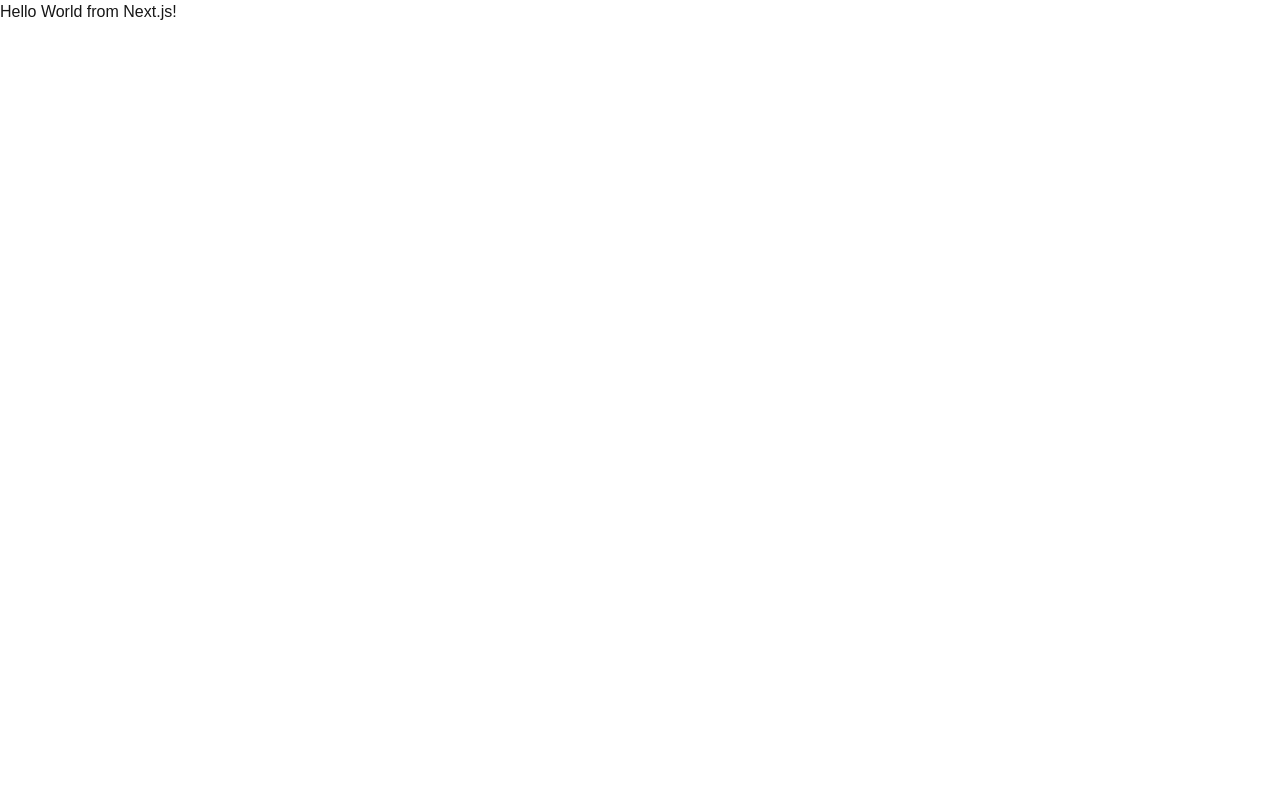
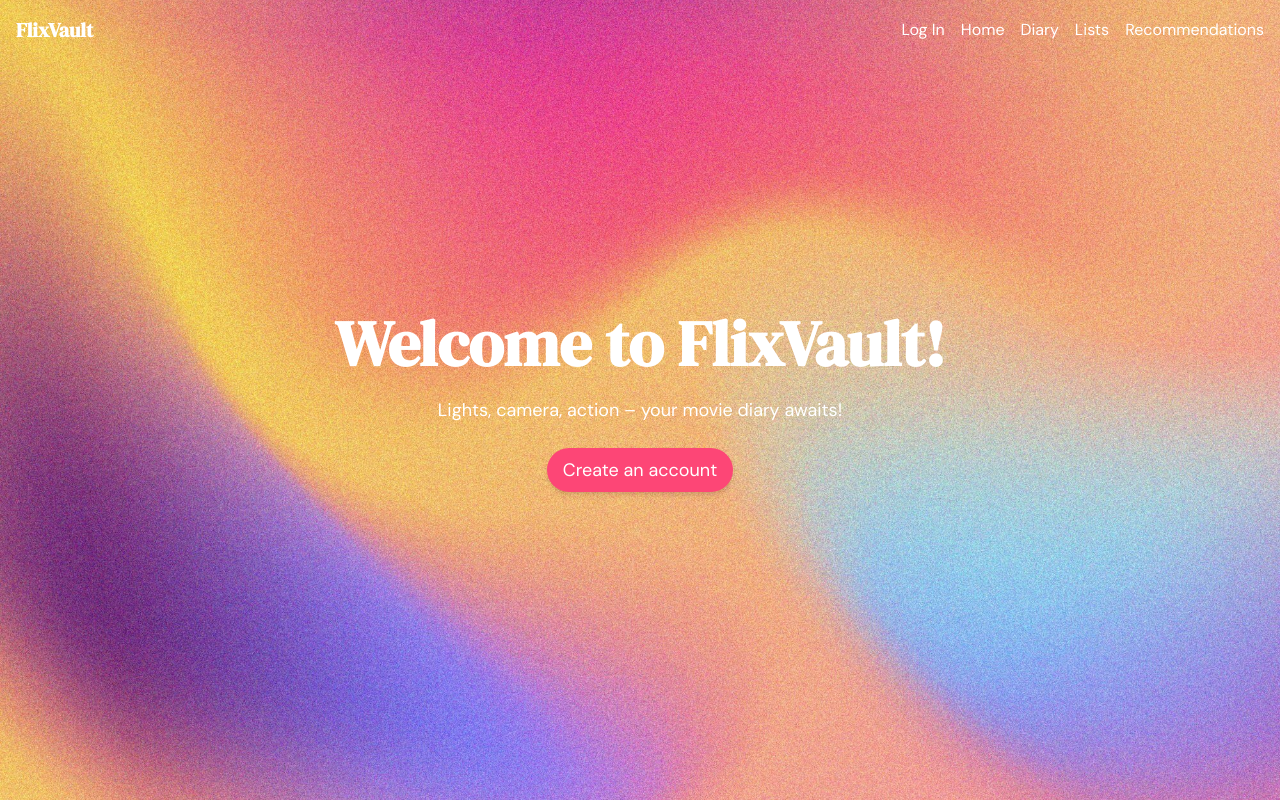
Before and after one commit to alexiab5/FlixVault, a Next.js app: page / in a window 1280 px wide. Built offline with nearby package versions, Linux system fonts and the light colour scheme.

Commit message:
Created main layout and added pages

```diff
--- a/jsconfig.json
+++ b/jsconfig.json
@@ -1,7 +1,7 @@
 {
   "compilerOptions": {
     "paths": {
-      "@/*": ["./src/*"]
+      "@/*": ["./src/app/*"]
     }
   }
 }
--- a/package.json
+++ b/package.json
@@ -10,7 +10,9 @@
   },
   "dependencies": {
     "@prisma/client": "^6.5.0",
+    "autoprefixer": "^10.4.21",
     "next": "15.2.2",
+    "postcss": "^8.5.3",
     "react": "^19.0.0",
     "react-dom": "^19.0.0"
   },
@@ -20,9 +22,9 @@
     "eslint": "^9",
     "eslint-config-next": "15.2.2",
     "prisma": "^6.5.0",
-    "tailwindcss": "^4"
+    "tailwindcss": "^4.0.14"
   },
   "prisma": {
-  "schema": "src/prisma/schema.prisma"
+    "schema": "src/prisma/schema.prisma"
   }
 }
--- /dev/null
+++ b/src/app/components/Header.js
@@ -0,0 +1,28 @@
+import Link from 'next/link';
+
+export default function Header() {
+    return (
+        <header className="bg-transparent text-white p-4 fixed top-0 left-0 right-0 z-50">
+          <div className="max-w-7xl mx-auto flex justify-between items-center">
+            <h3 className="text-xl font-bold">FlixVault</h3>
+            <nav className="space-x-4">
+            <Link href="/login" className="hover:underline">
+                Log In
+            </Link>
+            <Link href="/" className="hover:underline">
+                Home
+            </Link>
+            <Link href="/diary" className="hover:underline">
+                Diary
+            </Link>
+            <Link href="/lists" className="hover:underline">
+                Lists
+            </Link>
+            <Link href="/recommendations" className="hover:underline">
+                Recommendations
+            </Link>
+            </nav>
+          </div>
+        </header>
+      );
+}
--- /dev/null
+++ b/src/app/components/RegularButton.js
@@ -0,0 +1,9 @@
+const RegularButton = ({ text, onClick }) => {
+  return (
+    <button onClick={onClick} className="bg-[#FD4676] text-white rounded-full text-lg shadow-md hover:bg-[#FF346A] py-2 px-4 cursor-pointer">
+      {text}
+    </button>
+  );
+};
+
+export default RegularButton;
--- /dev/null
+++ b/src/app/diary/page.js
@@ -0,0 +1,7 @@
+export default function Diary() {
+    return (
+      <div>
+        <h1>Diary Page</h1>
+      </div>
+    );
+  }
--- a/src/app/globals.css
+++ b/src/app/globals.css
@@ -22,7 +22,16 @@
 body {
   background: var(--background);
   color: var(--foreground);
-  font-family: Arial, Helvetica, sans-serif;
+  font-family: 'DM Sans', sans-serif;
+}
+
+h1, h2, h3 {
+  font-family: 'DM Serif Display', serif;
+  font-weight: bold;
+}
+
+h1 {
+  font-size: 64px;
 }
 
 /* src/app/globals.css */
--- /dev/null
+++ b/src/app/home/page.js
@@ -0,0 +1,7 @@
+export default function Home() {
+    return (
+      <div>
+        <h1>Home Page</h1>
+      </div>
+    );
+  }
--- a/src/app/layout.js
+++ b/src/app/layout.js
@@ -1,4 +1,5 @@
 import { Geist, Geist_Mono } from "next/font/google";
+import Header from '@/components/Header';
 import "./globals.css";
 
 const geistSans = Geist({
@@ -12,17 +13,30 @@ const geistMono = Geist_Mono({
 });
 
 export const metadata = {
-  title: "Create Next App",
-  description: "Generated by create next app",
+  title: "FlixVault",
+  description: "FlixVault - movie diary",
 };
 
 export default function RootLayout({ children }) {
   return (
     <html lang="en">
+      <head>
+        <link rel="preconnect" href="https://fonts.googleapis.com"/>
+        <link rel="preconnect" href="https://fonts.gstatic.com" crossOrigin="true"/>
+        <link
+          href="https://fonts.googleapis.com/css2?family=DM+Sans:ital,opsz,wght@0,9..40,100..1000;1,9..40,100..1000&display=swap" rel="stylesheet"
+        />
+        <link
+          href="https://fonts.googleapis.com/css2?family=DM+Sans:ital,opsz,wght@0,9..40,100..1000;1,9..40,100..1000&family=DM+Serif+Display:ital@0;1&display=swap" rel="stylesheet"
+        />
+      </head>
       <body
         className={`${geistSans.variable} ${geistMono.variable} antialiased`}
       >
-        {children}
+        <div className="bg-[url('/images/dynamic-gradient-grainy-bg.jpg')] bg-cover bg-center h-screen flex items-center justify-center">
+        <Header />
+          {children}
+        </div>
       </body>
     </html>
   );
--- /dev/null
+++ b/src/app/lists/page.js
@@ -0,0 +1,7 @@
+export default function Lists() {
+    return (
+      <div>
+        <h1>Lists Page</h1>
+      </div>
+    );
+  }
--- /dev/null
+++ b/src/app/login/page.js
@@ -0,0 +1,7 @@
+export default function Login() {
+    return (
+      <div>
+        <h1>Log In Page</h1>
+      </div>
+    );
+  }
--- a/src/app/page.js
+++ b/src/app/page.js
@@ -1,9 +1,24 @@
+"use client";
+
+import { useRouter } from 'next/navigation';
 import Image from "next/image";
+  import RegularButton from '@/components/RegularButton';
 
 export default function Home() {
+  const router = useRouter();
+
+  const handleClick = () => {
+    router.push('/home');
+  };
+
   return (
-    <div>
-      <h1>Hello World from Next.js!</h1>
-    </div>
+    <div className="min-h-screen flex flex-col items-center justify-center text-center">
+
+    <h1 className="text-4xl font-bold text-white mb-4">Welcome to FlixVault!</h1>
+    <p className="text-lg text-white mb-6">Lights, camera, action – your movie diary awaits!</p>
+
+    <RegularButton text="Create an account" onClick={handleClick}>
+    </RegularButton>
+  </div>
   );
 }
--- /dev/null
+++ b/src/app/recommendations/page.js
@@ -0,0 +1,7 @@
+export default function Recommendations() {
+    return (
+      <div>
+        <h1>Recommendations Page</h1>
+      </div>
+    );
+  }
```
Also changed, not shown: public/images/dynamic-gradient-grainy-bg.jpg (added), 1 other file (tests, documents, lock files or other folders).
